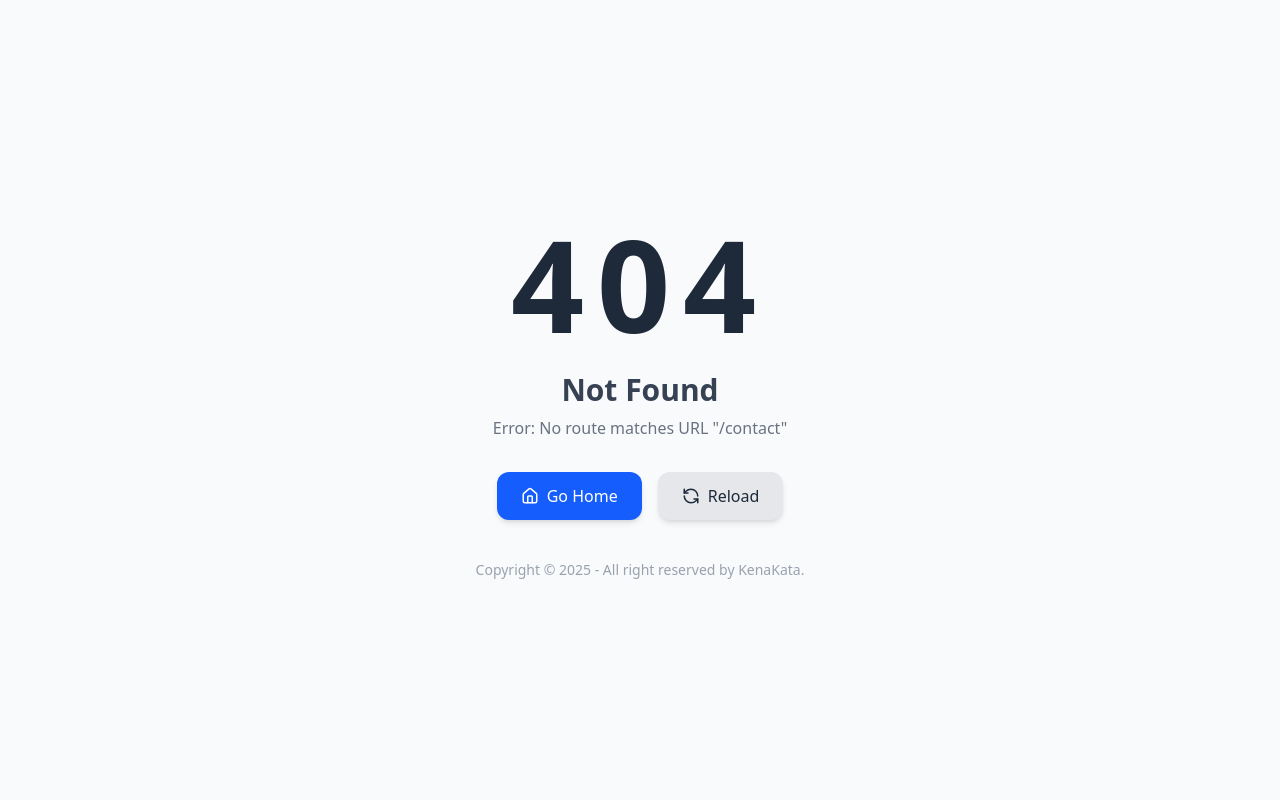
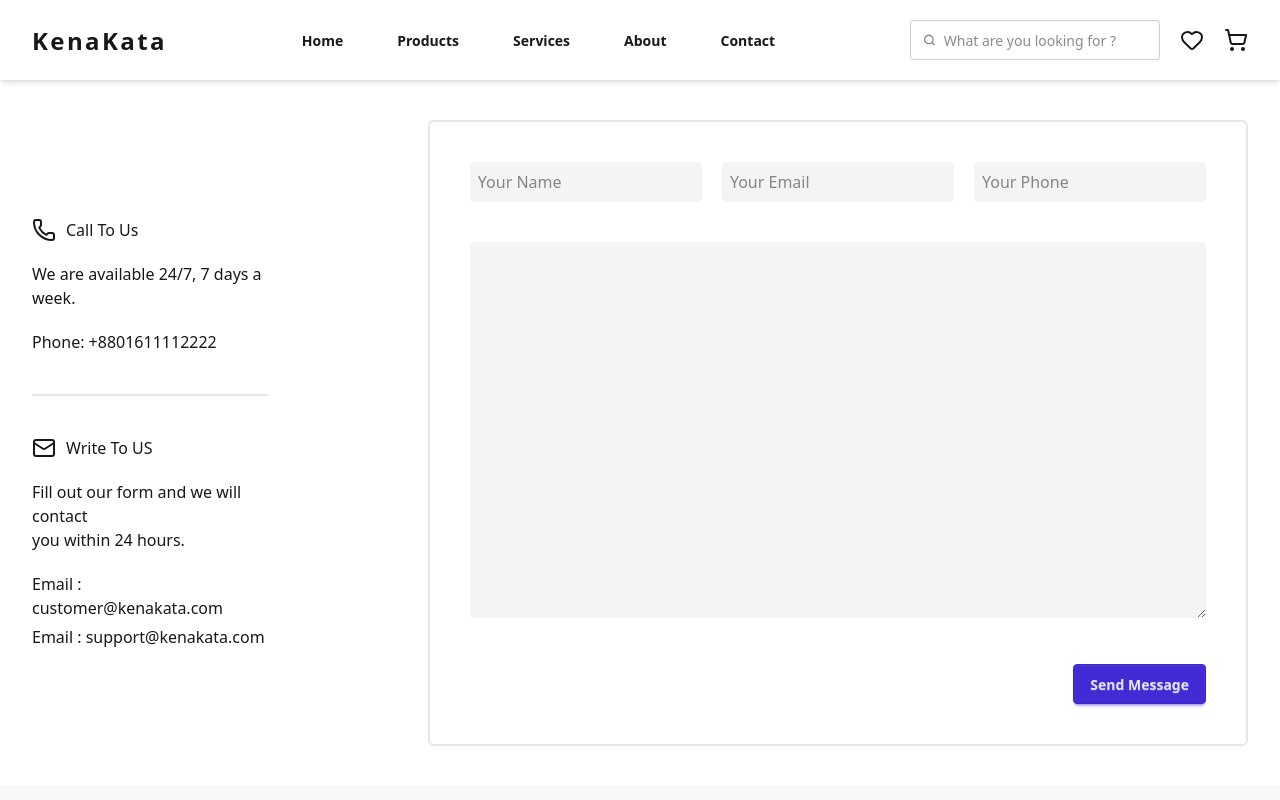
Before and after one commit to aamamunszone/kenakata, a React (Vite) app: page /contact in a window 1280 px wide. Before the commit this address had no page. Shown: the top 800 px of the page. Built offline with nearby package versions, Linux system fonts and the light colour scheme.

Commit message:
feat: ContactSection added to ContactPage

```diff
--- /dev/null
+++ b/src/pages/Contact/ContactPage.jsx
@@ -0,0 +1,15 @@
+import React from 'react';
+import ContactSection from './components/ContactSection/ContactSection';
+
+const ContactPage = () => {
+  return (
+    <>
+      {/* Contact Section */}
+      <section>
+        <ContactSection />
+      </section>
+    </>
+  );
+};
+
+export default ContactPage;
--- /dev/null
+++ b/src/pages/Contact/components/ContactSection/ContactSection.jsx
@@ -0,0 +1,85 @@
+import { Mail, Phone } from 'lucide-react';
+import React from 'react';
+
+const ContactSection = () => {
+  return (
+    <div className="flex justify-between items-center gap-10">
+      <div className="flex flex-col justify-between pr-30 gap-10 w-[30%]">
+        <div className="flex flex-col gap-5">
+          <h3 className="flex items-center gap-2.5">
+            <span>
+              <Phone />
+            </span>{' '}
+            Call To Us
+          </h3>
+          <span>We are available 24/7, 7 days a week.</span>
+          <span>Phone: +8801611112222</span>
+        </div>
+
+        <hr class="border border-gray-200" />
+
+        <div className="flex flex-col gap-5">
+          <h3 className="flex items-center gap-2.5">
+            <span>
+              <Mail />
+            </span>{' '}
+            Write To US
+          </h3>
+          <span>
+            Fill out our form and we will contact
+            <br />
+            you within 24 hours.
+          </span>
+          <div className="flex flex-col justify-between gap-[5px]">
+            <span>Email : customer@kenakata.com</span>
+            <span>Email : support@kenakata.com</span>
+          </div>
+        </div>
+      </div>
+
+      <div className="w-[70%]">
+        <form className="flex flex-col justify-between gap-10 p-10 border-2 border-gray-200 rounded-md">
+          <div className="flex justify-between items-center gap-5">
+            <input
+              className="w-1/3 bg-gray-100 p-2 rounded-sm"
+              type="text"
+              name="name"
+              id="name"
+              placeholder="Your Name"
+              required
+            />
+            <input
+              className="w-1/3 bg-gray-100 p-2 rounded-sm"
+              type="email"
+              name="email"
+              id="email"
+              placeholder="Your Email"
+              required
+            />
+            <input
+              className="w-1/3 bg-gray-100 p-2 rounded-sm"
+              type="tel"
+              name="tel"
+              id="tel"
+              placeholder="Your Phone"
+              required
+            />
+          </div>
+          <div>
+            <textarea
+              name="message"
+              id="message"
+              rows="15"
+              className="w-full bg-gray-100 p-2 rounded-sm"
+            ></textarea>
+          </div>
+          <div className="text-right">
+            <button className="btn btn-primary">Send Message</button>
+          </div>
+        </form>
+      </div>
+    </div>
+  );
+};
+
+export default ContactSection;
--- a/src/routes/Routes.jsx
+++ b/src/routes/Routes.jsx
@@ -10,6 +10,7 @@ import LoginPage from '../pages/Auth/LoginPage';
 import RegisterPage from '../pages/Auth/RegisterPage';
 
 import ErrorPage from '../pages/Error/ErrorPage';
+import ContactPage from '../pages/Contact/ContactPage';
 
 export const router = createBrowserRouter([
   {
@@ -20,6 +21,7 @@ export const router = createBrowserRouter([
     children: [
       { index: true, Component: HomePage },
       { path: 'about', Component: AboutPage },
+      { path: 'contact', Component: ContactPage },
     ],
   },
   {
```
